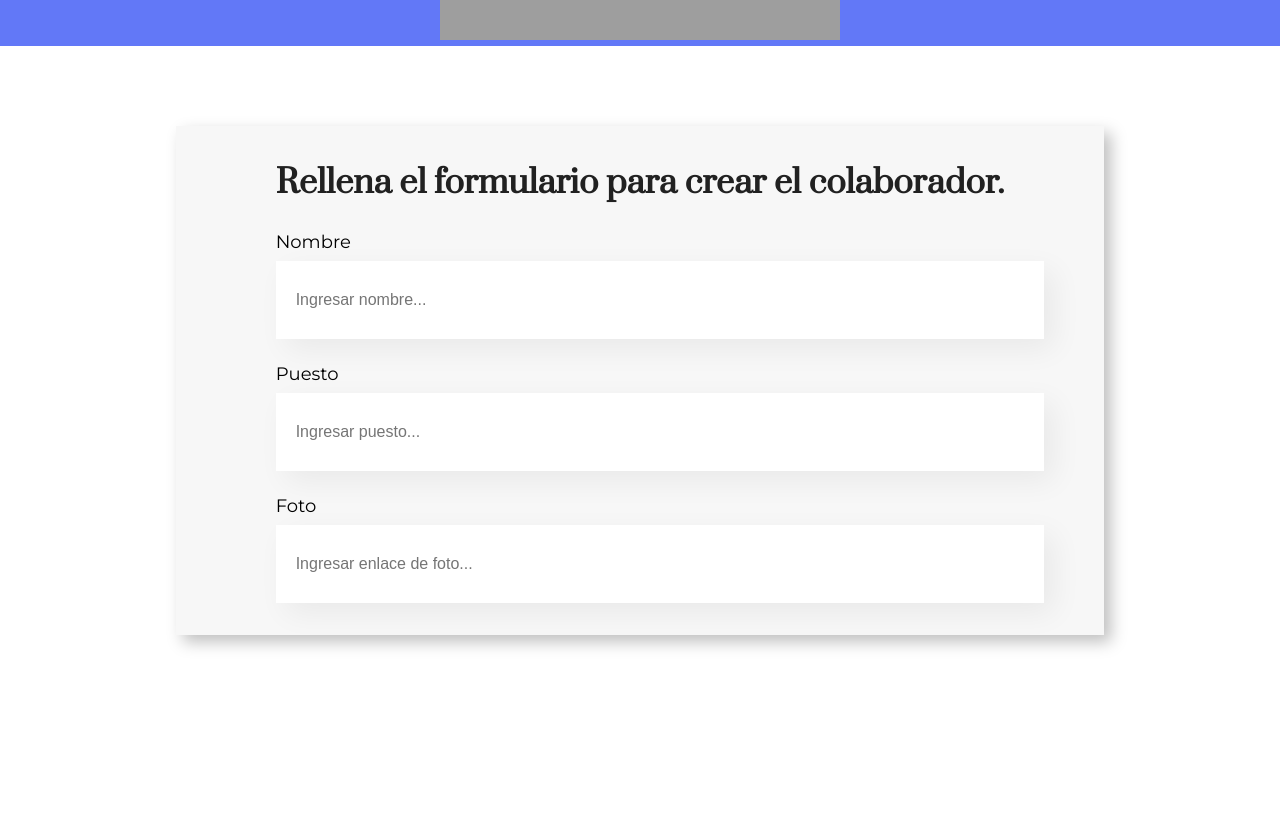
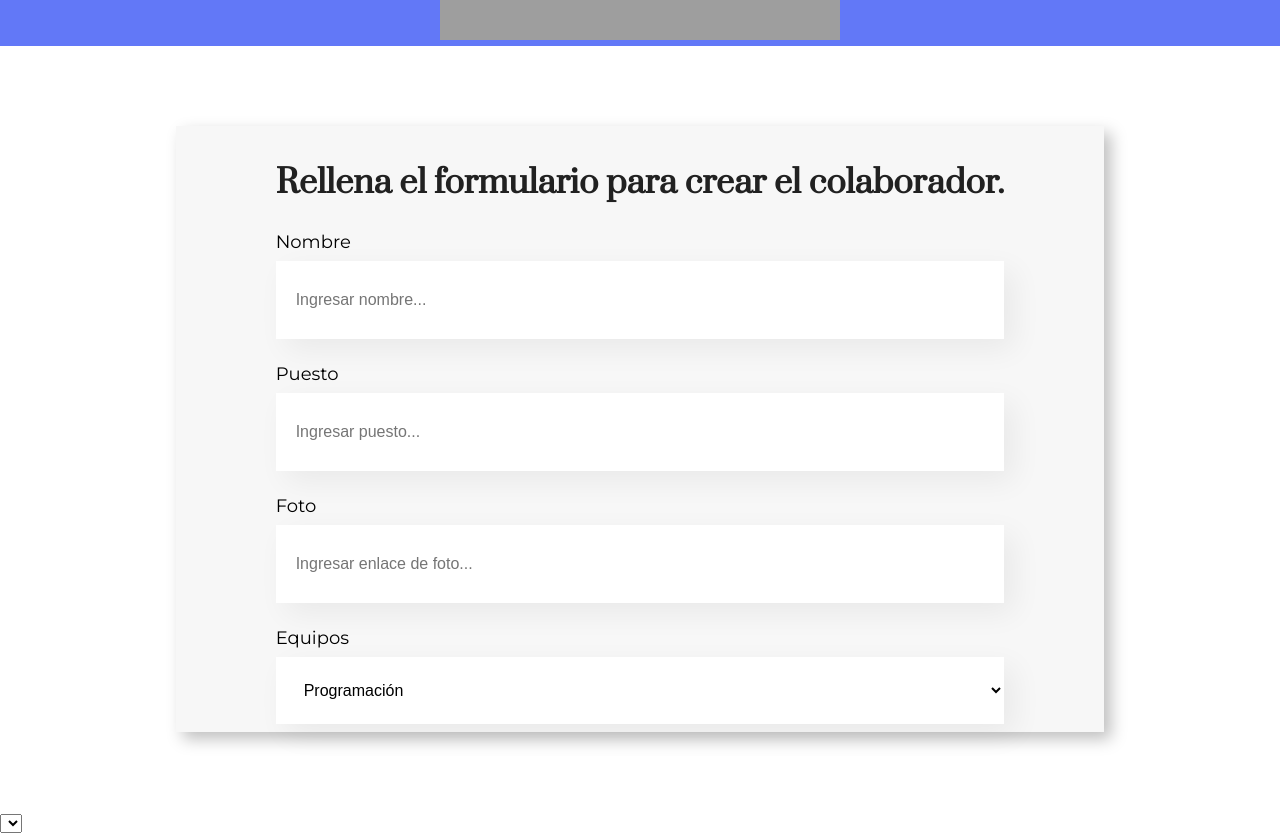
Before and after one commit to Natsumychan/org, a React (Create React App) app: page / in a window 1280 px wide. Shown: the part 260-1094 px from the top of the page. Before the commit the page ends 975 px from the top, so only its background shows below. Built offline with nearby package versions, Linux system fonts and the light colour scheme; grey boxes are pictures that could not be loaded.

Commit message:
added ListaOpciones component

```diff
--- a/public/index.html
+++ b/public/index.html
@@ -19,5 +19,8 @@
   <body>
     <noscript>You need to enable JavaScript to run this app.</noscript>
     <div id="root"></div>
+    <select name="" id="">
+      <option value=""></option>
+    </select>
   </body>
 </html>
--- a/src/components/CampoTexto/CampoTexto.css
+++ b/src/components/CampoTexto/CampoTexto.css
@@ -19,4 +19,5 @@
  padding: 30px 20px;
  outline-color: #6278f7;
  font-size: 16px;
+ box-sizing: border-box;
 }
--- a/src/components/Formulario/Formulario.js
+++ b/src/components/Formulario/Formulario.js
@@ -1,5 +1,7 @@
 import "./Formulario.css"
 import CampoTexto from "../CampoTexto"
+import ListaOpciones from "../ListaOpciones"
+
 
 const Formulario = () =>{
  return <section className="formulario">
@@ -8,6 +10,7 @@ const Formulario = () =>{
    <CampoTexto titulo="Nombre" placeholder="Ingresar nombre" type="text" id="nombre"/>
    <CampoTexto titulo="Puesto" placeholder="Ingresar puesto" type="text" id="puesto"/>
    <CampoTexto titulo="Foto" placeholder="Ingresar enlace de foto" type="text" id="foto"/>
+   < ListaOpciones />
   </form>
  </section>
 }
--- /dev/null
+++ b/src/components/ListaOpciones/ListaOpciones.css
@@ -0,0 +1,17 @@
+.lista-opciones label{
+ display: block;
+ font-size:18px;
+ font-weight:600px;
+ font-family: 'Montserrat', sans-serif;
+ margin-bottom: 8px;
+}
+
+.lista-opciones select{
+ width:100%;
+ background-color: #ffffff;
+ box-shadow: 10px 10px 30px rgba(0,0,0,0.06);
+ padding: 24px;
+ border: none;
+ outline-color: #6278f7;
+ font-size: 16px;
+}
--- /dev/null
+++ b/src/components/ListaOpciones/index.js
@@ -0,0 +1,17 @@
+import "./ListaOpciones.css"
+
+const ListaOpciones= () =>{
+ const equipos= [
+  "Programación","Front End","Data Science","Devops","UX y Diseño","Móvil","Innovación y Gestión"
+ ]
+
+ return <div className="lista-opciones">
+  <label for="">Equipos</label>
+  <select name="" id="">
+   { equipos.map( (equipo, index) => <option key={index}> {equipo} </option>
+    ) }
+  </select>
+ </div>
+}
+
+export default ListaOpciones
```
Also changed, not shown: src/components/Boton/index.js (added, +7 -0 lines), src/components/Boton/Botton.css (added).
